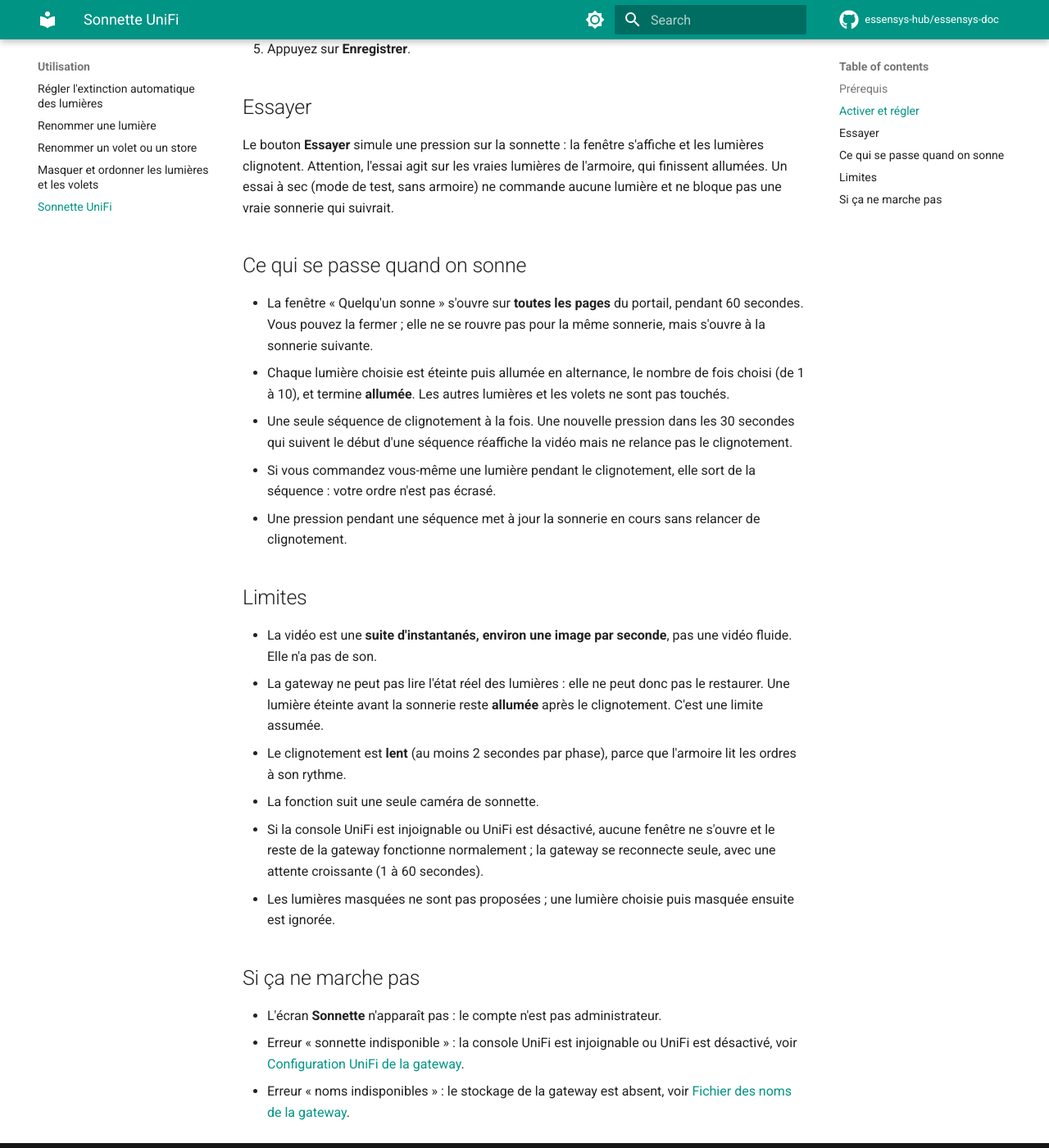
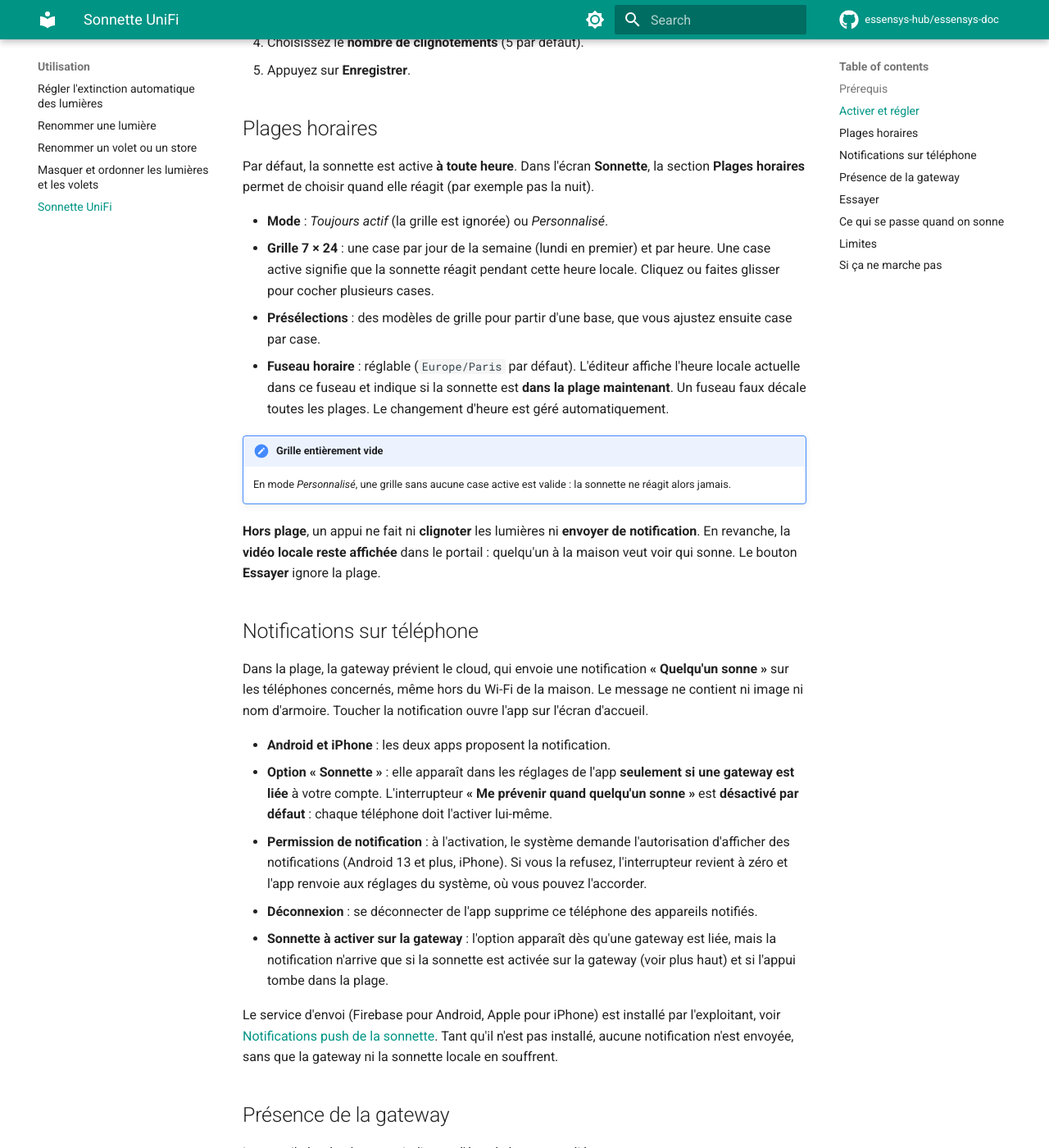
Before and after one commit to essensys-hub/essensys-doc, an MkDocs documentation site: the page built from docs/utilisation/sonnette-unifi.md, in a window 1280 px wide and 1400 px high, scrolled down 1031 px. Shown: the whole window at 82% size. Built offline with MkDocs 1.6.1 and Material for MkDocs 9.7.7, drawn with Linux system fonts in a browser that asks for light colours; comment, search, counter and statistics services are not loaded; some of the changed text lies outside the part shown.

Commit message:
docs(sonnette): plages horaires, notifications push et installation des fournisseurs (#61)
Co-Authored-By: Claude Sonnet 5.5 <noreply@anthropic.com>

```diff
--- a/docs/utilisation/sonnette-unifi.md
+++ b/docs/utilisation/sonnette-unifi.md
@@ -1,13 +1,13 @@
 ---
 title: "Sonnette UniFi"
-description: "Voir la vidéo de la sonnette UniFi dans le portail local quand quelqu'un sonne, et faire clignoter des lumières choisies, sans rien changer à l'armoire."
+description: "Voir la vidéo de la sonnette UniFi dans le portail local, faire clignoter des lumières choisies, limiter la sonnette à des plages horaires et recevoir une notification sur Android ou iPhone, sans rien changer à l'armoire."
 ---
 
 # Sonnette UniFi
 
 Quand quelqu'un appuie sur la sonnette UniFi, le portail local de la gateway CM5 affiche une fenêtre **« Quelqu'un sonne »** avec l'image de la caméra, et peut **faire clignoter des lumières** que vous avez choisies. Les lumières choisies finissent **allumées**.
 
-La fonction est locale : elle ne passe pas par le cloud et n'est pas synchronisée. Elle est jumelle de [Masquer et ordonner les lumières et les volets](masquer-ordonner-objets.md) pour le stockage des réglages et pour l'affichage des noms.
+Le clignotement et la vidéo sont locaux : ils ne passent pas par le cloud et ne sont pas synchronisés. Les [notifications sur téléphone](#notifications-sur-telephone) sont la seule partie qui passe par le cloud. Elle est jumelle de [Masquer et ordonner les lumières et les volets](masquer-ordonner-objets.md) pour le stockage des réglages et pour l'affichage des noms.
 
 ## Prérequis
 
@@ -28,6 +28,42 @@ Dans l'écran **Sonnette** :
 4. Choisissez le **nombre de clignotements** (5 par défaut).
 5. Appuyez sur **Enregistrer**.
 
+## Plages horaires
+
+Par défaut, la sonnette est active **à toute heure**. Dans l'écran **Sonnette**, la section **Plages horaires** permet de choisir quand elle réagit (par exemple pas la nuit).
+
+- **Mode** : *Toujours actif* (la grille est ignorée) ou *Personnalisé*.
+- **Grille 7 × 24** : une case par jour de la semaine (lundi en premier) et par heure. Une case active signifie que la sonnette réagit pendant cette heure locale. Cliquez ou faites glisser pour cocher plusieurs cases.
+- **Présélections** : des modèles de grille pour partir d'une base, que vous ajustez ensuite case par case.
+- **Fuseau horaire** : réglable (`Europe/Paris` par défaut). L'éditeur affiche l'heure locale actuelle dans ce fuseau et indique si la sonnette est **dans la plage maintenant**. Un fuseau faux décale toutes les plages. Le changement d'heure est géré automatiquement.
+
+!!! note "Grille entièrement vide"
+    En mode *Personnalisé*, une grille sans aucune case active est valide : la sonnette ne réagit alors jamais.
+
+**Hors plage**, un appui ne fait ni **clignoter** les lumières ni **envoyer de notification**. En revanche, la **vidéo locale reste affichée** dans le portail : quelqu'un à la maison veut voir qui sonne. Le bouton **Essayer** ignore la plage.
+
+## Notifications sur téléphone
+
+Dans la plage, la gateway prévient le cloud, qui envoie une notification **« Quelqu'un sonne »** sur les téléphones concernés, même hors du Wi-Fi de la maison. Le message ne contient ni image ni nom d'armoire. Toucher la notification ouvre l'app sur l'écran d'accueil.
+
+- **Android et iPhone** : les deux apps proposent la notification.
+- **Option « Sonnette »** : elle apparaît dans les réglages de l'app **seulement si une gateway est liée** à votre compte. L'interrupteur **« Me prévenir quand quelqu'un sonne »** est **désactivé par défaut** : chaque téléphone doit l'activer lui-même.
+- **Permission de notification** : à l'activation, le système demande l'autorisation d'afficher des notifications (Android 13 et plus, iPhone). Si vous la refusez, l'interrupteur revient à zéro et l'app renvoie aux réglages du système, où vous pouvez l'accorder.
+- **Déconnexion** : se déconnecter de l'app supprime ce téléphone des appareils notifiés.
+- **Sonnette à activer sur la gateway** : l'option apparaît dès qu'une gateway est liée, mais la notification n'arrive que si la sonnette est activée sur la gateway (voir plus haut) et si l'appui tombe dans la plage.
+
+Le service d'envoi (Firebase pour Android, Apple pour iPhone) est installé par l'exploitant, voir [Notifications push de la sonnette](../install/sonnette-notifications-push.md). Tant qu'il n'est pas installé, aucune notification n'est envoyée, sans que la gateway ni la sonnette locale en souffrent.
+
+## Présence de la gateway
+
+Le portail cloud et les apps indiquent l'état de la gateway liée :
+
+| Affichage | Signification |
+| --- | --- |
+| **Gateway en ligne** | la gateway a donné de ses nouvelles récemment (moins de 2 minutes) |
+| **Gateway hors ligne** | elle est liée mais ne répond plus |
+| **Aucune gateway liée** | aucune gateway n'est liée à votre compte : l'option « Sonnette » des apps n'est pas proposée |
+
 ## Essayer
 
 Le bouton **Essayer** simule une pression sur la sonnette : la fenêtre s'affiche et les lumières clignotent. Attention, l'essai agit sur les vraies lumières de l'armoire, qui finissent allumées. Un essai à sec (mode de test, sans armoire) ne commande aucune lumière et ne bloque pas une vraie sonnerie qui suivrait.
@@ -42,6 +78,10 @@ Le bouton **Essayer** simule une pression sur la sonnette : la fenêtre s'affich
 
 ## Limites
 
+- **Pas de garantie de livraison** des notifications : un téléphone éteint, sans réseau ou en économie d'énergie peut recevoir la notification en retard, ou pas du tout. La notification ne remplace pas la sonnette physique.
+- Un appui n'est **jamais perdu** côté gateway : le clignotement et la vidéo locale ne dépendent pas du cloud. Si le cloud est injoignable, la gateway réessaie brièvement puis abandonne après 60 secondes : la notification peut alors être **absente** ou **en retard**, jamais le clignotement.
+- Deux notifications du même appui sont **fusionnées** en une seule sur le téléphone. Un second appui moins de 30 secondes après le premier ne déclenche pas de nouvelle séquence (voir plus haut).
+- **Wi-Fi ou hors Wi-Fi** : la notification arrive par Internet, donc aussi hors de la maison. La vidéo, elle, n'est affichée que dans le portail local, sur le réseau de la maison ; les apps n'affichent pas la vidéo.
 - La vidéo est une **suite d'instantanés, environ une image par seconde**, pas une vidéo fluide. Elle n'a pas de son.
 - La gateway ne peut pas lire l'état réel des lumières : elle ne peut donc pas le restaurer. Une lumière éteinte avant la sonnerie reste **allumée** après le clignotement. C'est une limite assumée.
 - Le clignotement est **lent** (au moins 2 secondes par phase), parce que l'armoire lit les ordres à son rythme.
--- a/mkdocs.yml
+++ b/mkdocs.yml
@@ -71,6 +71,7 @@ nav:
     - Module N2 ESP32: install/module-n2-esp32.md
     - Fichier des noms (gateway): install/noms-lumieres-gateway.md
     - Configuration UniFi (sonnette): install/sonnette-unifi-gateway.md
+    - Notifications push (sonnette): install/sonnette-notifications-push.md
   - Utilisation:
     - Régler l'extinction automatique des lumières: utilisation/extinction-lumieres.md
     - Renommer une lumière: utilisation/renommer-lumiere.md
```
Also changed, not shown: docs/install/noms-lumieres-gateway.md (+2 -1 lines), docs/install/sonnette-notifications-push.md (added, +84 -0 lines).
